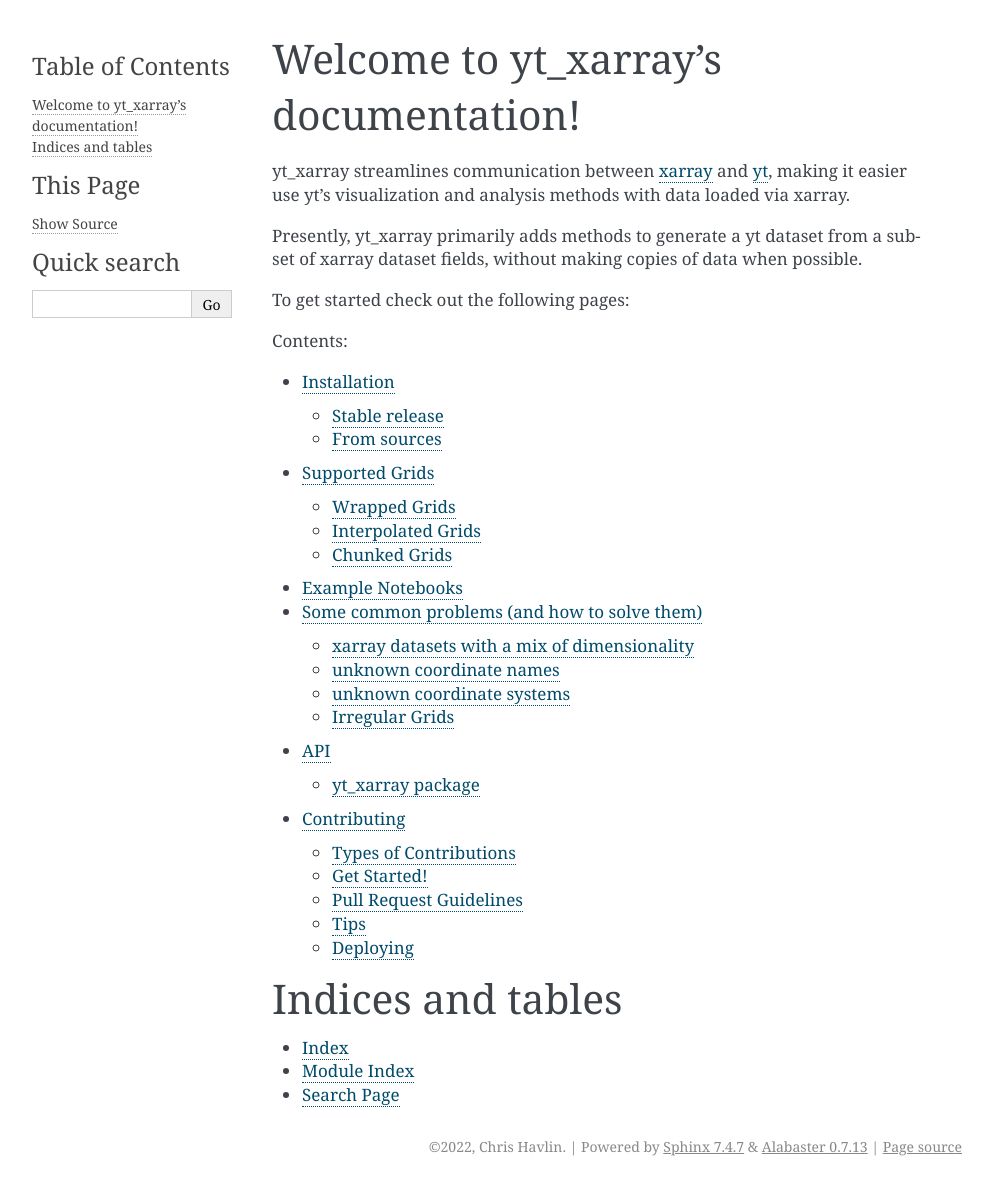
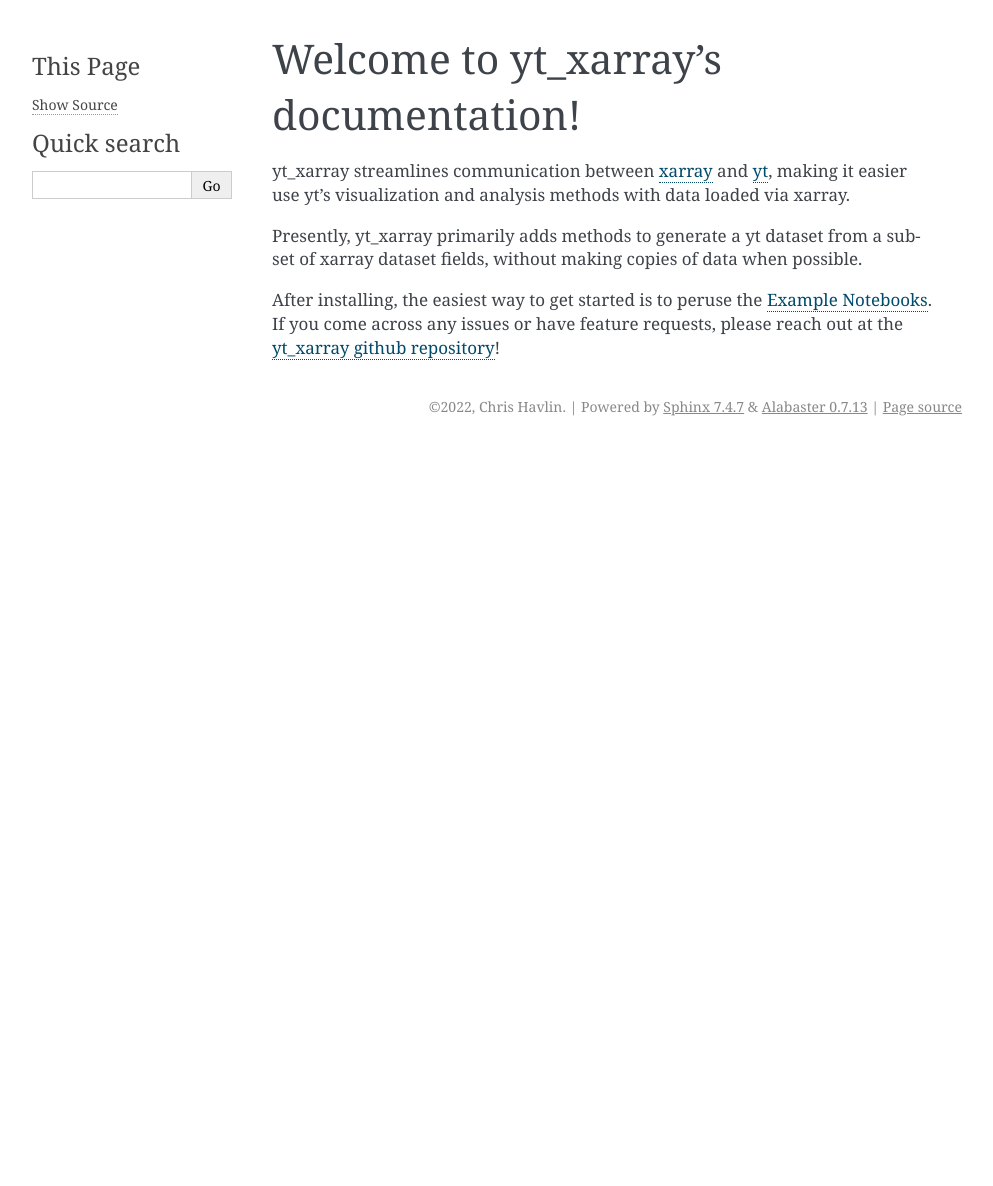
Before and after one commit to data-exp-lab/yt_xarray, a Sphinx documentation site: the page built from docs/index.rst, in a window 1280 px wide. Shown: the whole page, without its empty margins (148-1141 px from the left). Built offline with Sphinx 7.4.7, drawn with Linux system fonts in a browser that asks for light colours; pages that are not in the unit, such as notebooks, are missing from menus; after the commit the page ends 900 px from its top, so only the background shows below that.

Commit message:
update overview

```diff
--- a/docs/index.rst
+++ b/docs/index.rst
@@ -11,11 +11,14 @@
 Presently, yt_xarray primarily adds methods to generate a yt dataset from a
 subset of xarray dataset fields, without making copies of data when possible.
 
-To get started check out the following pages:
+After installing, the easiest way to get started is to peruse the
+:ref:`Example Notebooks`.
+If you come across any issues or have feature requests, please reach out at the
+`yt_xarray github repository <https://github.com/data-exp-lab/yt_xarray/>`_!
 
 .. toctree::
+   :hidden:
    :maxdepth: 2
-   :caption: Contents:
 
    installation
    supported_grids
@@ -23,9 +26,3 @@
    faq
    API <modules>
    contributing
-
-Indices and tables
-==================
-* :ref:`genindex`
-* :ref:`modindex`
-* :ref:`search`
```
